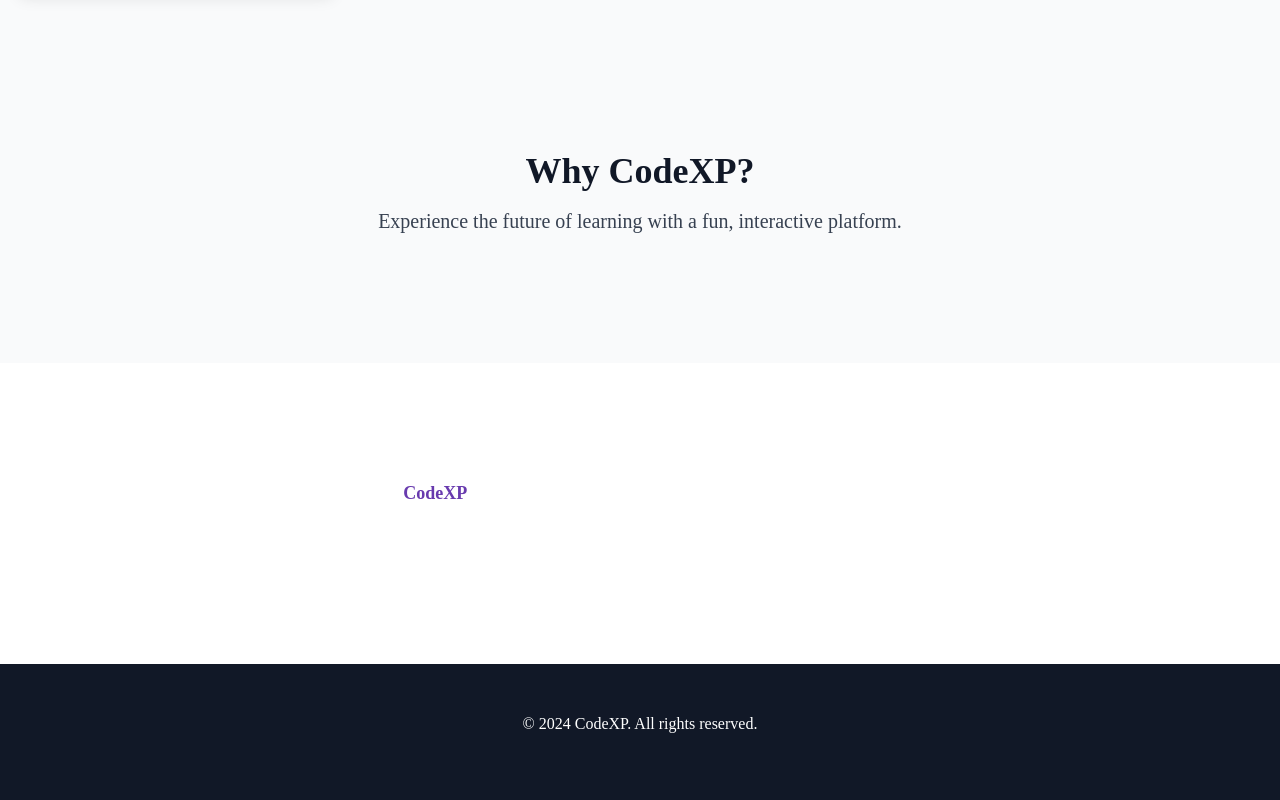
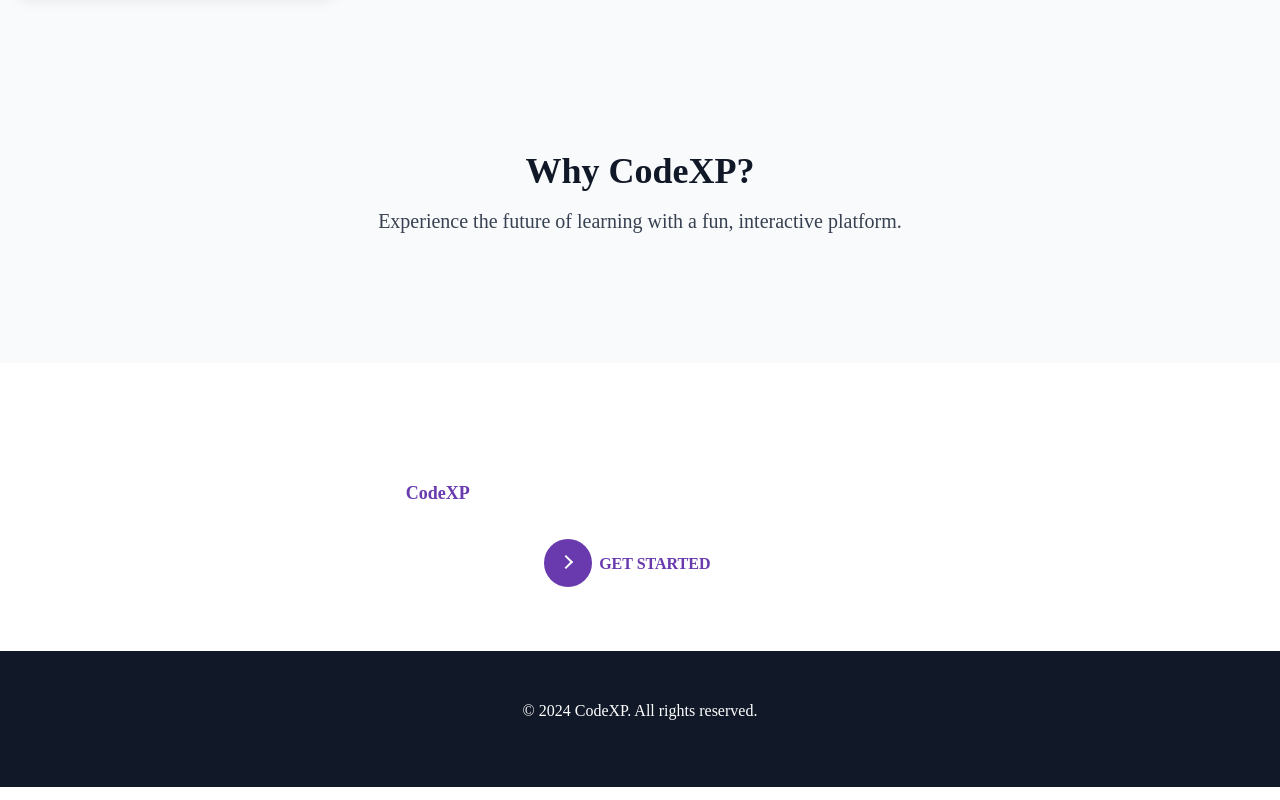
Before and after one commit to DharuNamikaze/codexp, a Next.js app: page / in a window 1280 px wide. Shown: the part 677-1477 px from the top of the page. Built offline with nearby package versions, Linux system fonts and the light colour scheme.

Commit message:
buttons,layout,auth changes

```diff
--- /dev/null
+++ b/auth.js
@@ -0,0 +1,5 @@
+import NextAuth from "next-auth"
+
+export const { handlers, signIn, signOut, auth } = NextAuth({
+  providers: [],
+})
--- a/package.json
+++ b/package.json
@@ -10,6 +10,7 @@
   },
   "dependencies": {
     "next": "^15.1.2",
+    "next-auth": "^5.0.0-beta.25",
     "react": "^19.0.0",
     "react-dom": "^19.0.0",
     "react-player": "^2.16.0"
--- /dev/null
+++ b/src/app/api/auth/[...nextauth]/route.js
@@ -0,0 +1,2 @@
+import { handlers } from "@/auth" // Referring to the auth.ts we just created
+export const { GET, POST } = handlers
--- a/src/app/globals.css
+++ b/src/app/globals.css
@@ -4,71 +4,91 @@
 *{
     font-family: poppins;
 }
-/* From Uiverse.io by Cornerstone-04 */
-.box {
-    width: 140px;
-    height: auto;
-    float: left;
-    transition: .5s linear;
+/* From Uiverse.io by cssbuttons-io */
+button {
   position: relative;
-    display: block;
-    overflow: hidden;
-    padding: 15px;
-    text-align: center;
-    margin: 0 5px;
+  display: inline-block;
+  cursor: pointer;
+  outline: none;
+  border: 0;
+  vertical-align: middle;
+  text-decoration: none;
   background: transparent;
+  padding: 0;
+  font-size: inherit;
   font-family: inherit;
  }
 
-  .box:before {
-    position: absolute;
-    content: '';
-    left: 0;
-    bottom: 0;
-    height: 4px;
-    width: 100%;
-    border-bottom: 4px solid transparent;
-    border-left: 4px solid transparent;
-    box-sizing: border-box;
-    transform: translateX(100%);
+ button.learn-more {
+  width: 12rem;
+  height: auto;
  }
 
-  .box:after {
+ button.learn-more .circle {
+  transition: all 0.45s cubic-bezier(0.65, 0, 0.076, 1);
+  position: relative;
+  display: block;
+  margin: 0;
+  width: 3rem;
+  height: 3rem;
+  background: #683aae;
+  border-radius: 1.625rem;
+ }
+
+ button.learn-more .circle .icon {
+  transition: all 0.45s cubic-bezier(0.65, 0, 0.076, 1);
   position: absolute;
-    content: '';
+  top: 0;
+  bottom: 0;
+  margin: auto;
+  background: #fff;
+ }
+
+ button.learn-more .circle .icon.arrow {
+  transition: all 0.45s cubic-bezier(0.65, 0, 0.076, 1);
+  left: 0.625rem;
+  width: 1.125rem;
+  height: 0.125rem;
+  background: none;
+ }
+
+ button.learn-more .circle .icon.arrow::before {
+  position: absolute;
+  content: "";
+  top: -0.29rem;
+  right: 0.0625rem;
+  width: 0.625rem;
+  height: 0.625rem;
+  border-top: 0.125rem solid #fff;
+  border-right: 0.125rem solid #fff;
+  transform: rotate(45deg);
+ }
+
+ button.learn-more .button-text {
+  transition: all 0.45s cubic-bezier(0.65, 0, 0.076, 1);
+  position: absolute;
   top: 0;
   left: 0;
-    width: 100%;
-    height: 4px;
-    border-top: 4px solid transparent;
-    border-right: 4px solid transparent;
-    box-sizing: border-box;
-    transform: translateX(-100%);
+  right: 0;
+  bottom: 0;
+  padding: 0.75rem 0;
+  margin: 0 0 0 1.85rem;
+  color: #683aae;
+  font-weight: 700;
+  line-height: 1.6;
+  text-align: center;
+  text-transform: uppercase;
  }
 
-  .box:hover {
-    box-shadow: 0 5px 15px rgba(0, 0, 0, 0.5);
+ button:hover .circle {
+  width: 100%;
  }
 
-  .box:hover:before {
-    border-color: #4e2092;
-    height: 100%;
-    transform: translateX(0);
-    transition: .3s transform linear, .3s height linear .3s;
+ button:hover .circle .icon.arrow {
+  background: #fff;
+  transform: translate(1rem, 0);
  }
 
-  .box:hover:after {
-    border-color: #6238a1;
-    height: 100%;
-    transform: translateX(0);
-    transition: .3s transform linear, .3s height linear .5s;
+ button:hover .button-text {
+  color: #fff;
  }
-
-  button {
-    color: black;
-    text-decoration: none;
-    cursor: pointer;
-    outline: none;
-    border: none;
-    background: transparent;
-  }
--- a/src/app/page.js
+++ b/src/app/page.js
@@ -47,11 +47,15 @@ export default function Home() {
       <section className="text-white text-center  py-16">
         <h2 className="text-3xl font-semibold">Ready to Start Your Learning Journey?</h2>
         <p className="mt-4 text-lg">
-          Join <strong style={{color:'#683aae'}}>CodeXP</strong> now and start building your future with personalized lessons.
+          Join <strong style={{color:'#683aae'}}>CodeXP</strong> now and start building your skills with personalized lessons.
         </p>
-        <button className="mt-8">
+
+        <button className="mt-8 learn-more">
+          <span className="circle" aria-hidden="true">
+            <span className="icon arrow"></span>
+            </span>
             <Link href="components/MainPage.jsx"
-              className="box text-white hover:text-violet-700">
+              className="button-text text-white ">
               Get Started
             </Link>
           </button>
```
Also changed, not shown: components/MainPage.jsx (line endings or trailing spaces), 1 other file (tests, documents, lock files or other folders). Lines whose indentation alone changed are shown as unchanged.
